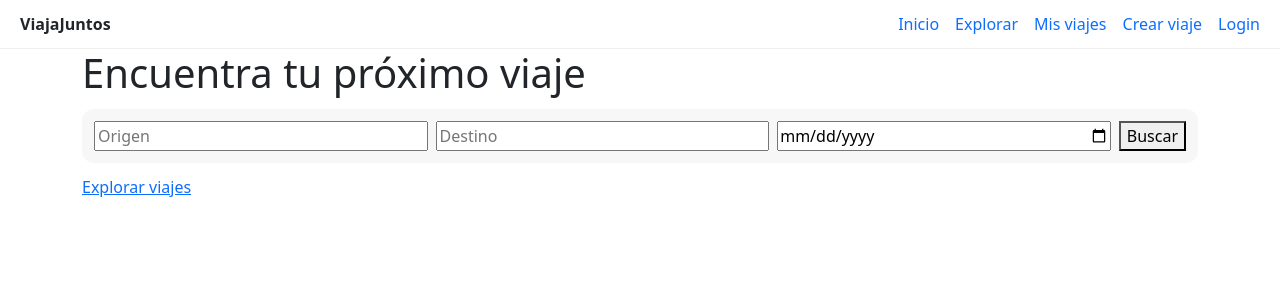
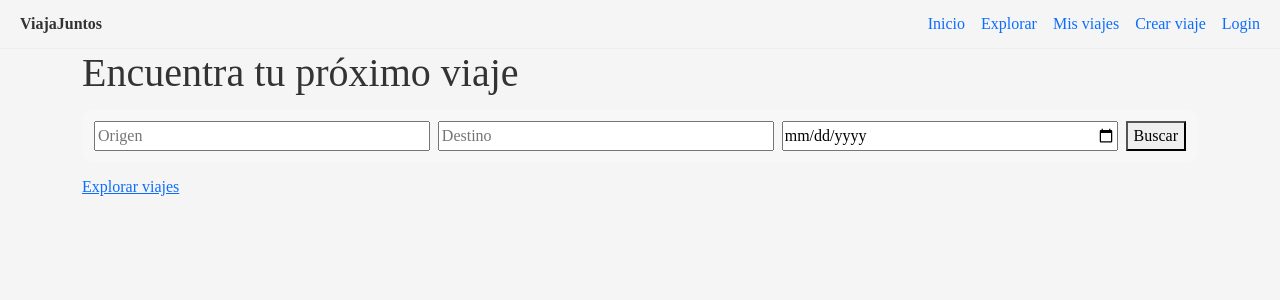
Before and after one commit to perezcastillopol/Frontend-Proyecto-Final-Grupo-3-mfpfsdev, an Angular app: page / in a window 1280 px wide. Shown: the top 300 px of the page. Built offline with nearby package versions, Linux system fonts and the light colour scheme.

Commit message:
feature: añadido estilos de css y colores
añadido de fuentes y colores de css y reseteo del body (margin, border-box, padding)

```diff
--- a/src/styles.css
+++ b/src/styles.css
@@ -1 +1,19 @@
 /* You can add global styles to this file, and also import other style files */
+
+:root {
+  --primary-color: #21D1C2;
+  --secondary-color: #0B6E6D;
+  --light-color: #DDF2D9;
+  --dark-color: #074948;
+  --font-primary: 'Oswald, sans-serif';
+  --font-secondary: 'Source Serif Pro, serif';
+}
+
+body {
+  margin: 0;
+  padding: 0;
+  font-family: var(--font-primary);
+  background-color: #f5f5f5;
+  color: #333;
+  box-sizing: border-box;
+}
```
